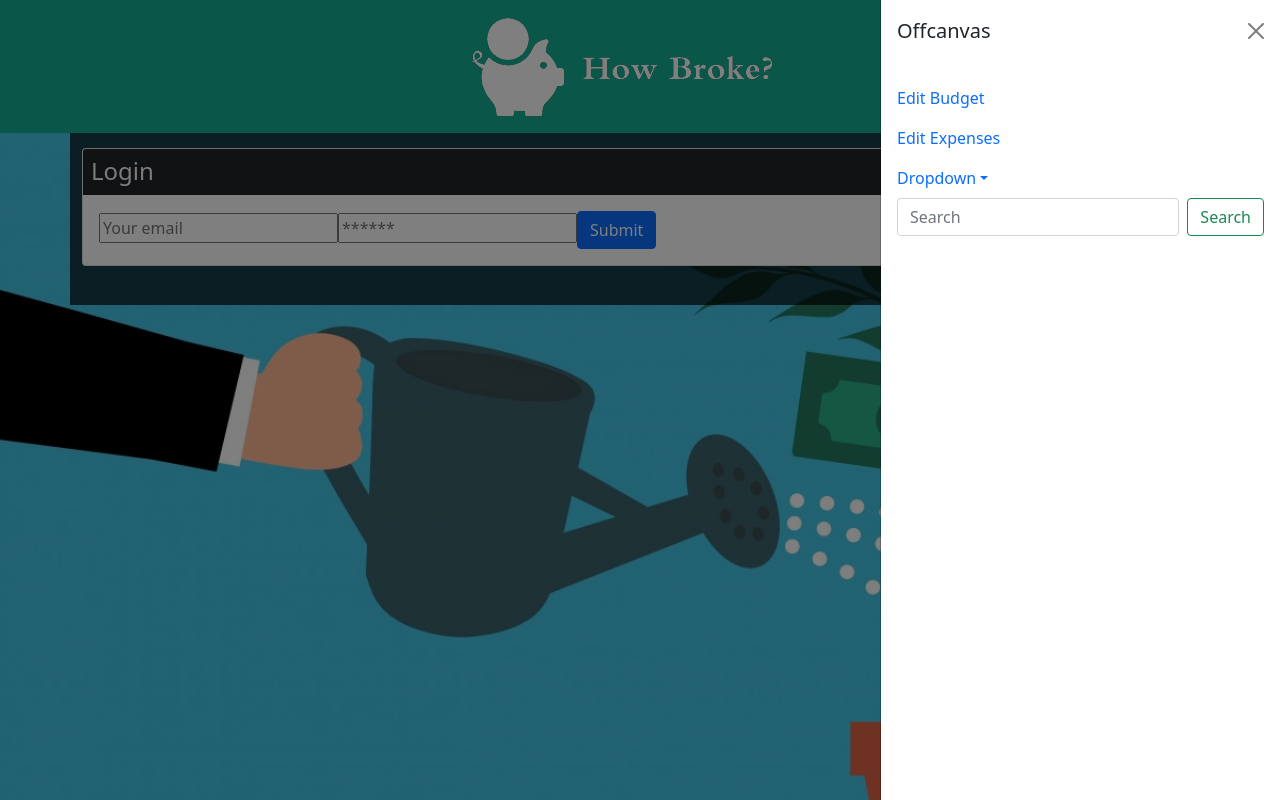
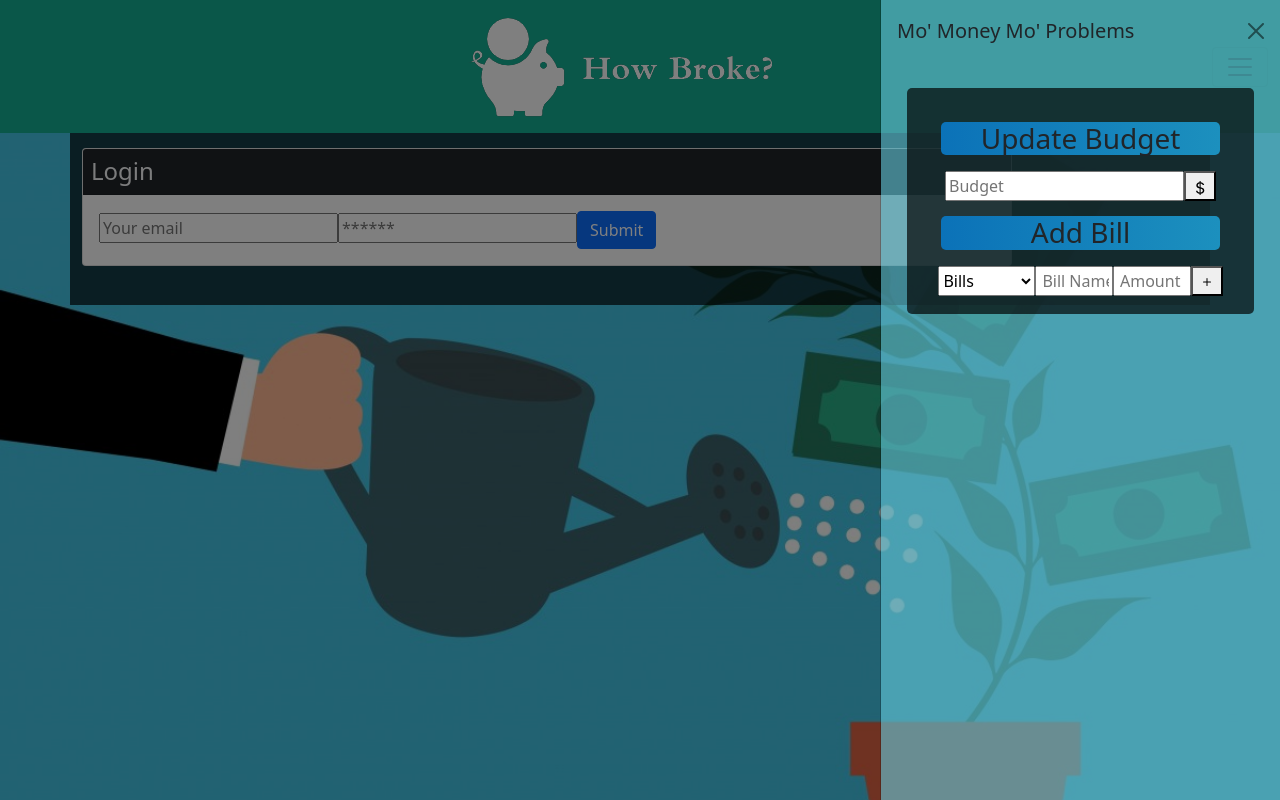
Before and after one commit to tallerdeldiablo/how-broke, a React (Create React App) app in the folder client/: page /login in a window 1280 px wide. Both pictures are taken after a click on the button 1240 px from the left and 66 px from the top of the page. Built offline with nearby package versions, Linux system fonts and the light colour scheme.

Commit message:
nav bar changes

```diff
--- a/client/src/components/Display/index.js
+++ b/client/src/components/Display/index.js
@@ -15,11 +15,11 @@ import ModalT from "../ModalT";
 export default function Display() {
     return (
     <>
-     <DisplayExpense/>
+     {/* <DisplayExpense/> */}
     <Display2/>
-//     <BudgetCard/>
-//     <br></br>
-//     <ProgressBars/>
+     <BudgetCard/>
+     <br></br>
+     <ProgressBars/>
 
 
     </>
--- a/client/src/components/DisplayExpense/index.js
+++ b/client/src/components/DisplayExpense/index.js
@@ -4,6 +4,7 @@ import { useQuery } from '@apollo/client';
 import ExpenseList from '../ExpenseList';
 import ExpenseForm from '../ExpenseForm';
 import { QUERY_EXPENSES } from '../../utils/queries';
+import './style.css';
 
 
 
@@ -14,7 +15,7 @@ const DisplayExpense = () => {
 
   return (
     <main>
-      <div className="flex-row justify-center">
+      <div className="Expenseform">
         <div
           className="col-12 col-md-10 mb-3 p-3"
           style={{ border: '1px dotted #1a1a1a' }}
--- a/client/src/components/DisplayExpense/style.css
+++ b/client/src/components/DisplayExpense/style.css
@@ -1,4 +1,4 @@
-#customers {
+/* #customers {
   font-family: Arial, Helvetica, sans-serif;
   border-collapse: collapse;
   width: 100%;
@@ -36,4 +36,9 @@ ers th:nth-child(even){background-color: #00ffbf;}
   text-align: left;
   background-color: #2111ff;
   color: rgb(82, 228, 143);
+} */
+.Expenseform {
+  display: flex;
+  flex-direction: column;
+  align-items: center;
 }
--- a/client/src/components/ExpenseForm/index.js
+++ b/client/src/components/ExpenseForm/index.js
@@ -6,6 +6,7 @@ import { ADD_EXPENSE } from '../../utils/mutations';
 import { QUERY_EXPENSES } from '../../utils/queries';
 
 import Auth from '../../utils/auth';
+import './style.css';
 
 const ExpenseForm = () => {
   const [expenseValue, setExpenseText] = useState('');
@@ -55,7 +56,7 @@ const ExpenseForm = () => {
 
   return (
     <div>
-      <h3>ADD A NEW EXPENSE</h3>
+      <h3 className="ExpenseInput">ADD A NEW EXPENSE</h3>
 
       {Auth.loggedIn() ? (
         <>
@@ -67,7 +68,7 @@ const ExpenseForm = () => {
 
           </p>
           <form
-            className="flex-row justify-center justify-space-between-md align-center"
+            className="form"
             onSubmit={handleFormSubmit}
           >
             <div className="col-12 col-lg-9">
--- /dev/null
+++ b/client/src/components/ExpenseForm/style.css
@@ -0,0 +1,11 @@
+.ExpenseInput {
+    display: flex;
+    flex-direction: column;
+    align-items: center;
+  }
+
+  .form {
+      display: flex;
+      flex-direction: column;
+      align-items: center;
+  }
--- a/client/src/components/Header/index.js
+++ b/client/src/components/Header/index.js
@@ -9,6 +9,7 @@ import NavDropdown from "react-bootstrap/NavDropdown";
 import Form from "react-bootstrap/Form";
 import FormControl from "react-bootstrap/FormControl";
 import Button from "react-bootstrap/Button";
+import DisplayExpense from "../DisplayExpense";
 import "./style.css";
 
 import Auth from "../../utils/auth";
@@ -21,45 +22,53 @@ const Header = () => {
   return (
     //took bg-primary out of className
     //fixed="top" in className to fix bar on top T*
-    <Navbar className="bgcolor"  expand={false}>
+    <Navbar className="bgcolor" expand={false}>
       <Container fluid>
         <Navbar.Brand href="#"></Navbar.Brand>
         <img src={logo} alt="logo" />
         <Navbar.Toggle aria-controls="offcanvasNavbar" />
-        <Navbar.Offcanvas
+        <Navbar.Offcanvas className="pullout"
           id="offcanvasNavbar"
           aria-labelledby="offcanvasNavbarLabel"
           placement="end"
         >
           <Offcanvas.Header closeButton>
             <Offcanvas.Title id="offcanvasNavbarLabel">
-              Offcanvas
+              Mo' Money Mo' Problems
             </Offcanvas.Title>
           </Offcanvas.Header>
           <Offcanvas.Body>
-            <Nav className="justify-content-end flex-grow-1 pe-3">
-              <Nav.Link href="#action1">Edit Budget</Nav.Link>
-              <Nav.Link href="#action2">Edit Expenses</Nav.Link>
-              <NavDropdown title="Dropdown" id="offcanvasNavbarDropdown">
-                <NavDropdown.Item href="#action3">Action</NavDropdown.Item>
-                <NavDropdown.Item href="#action4">
-                  Another action
-                </NavDropdown.Item>
-                <NavDropdown.Divider />
-                <NavDropdown.Item href="#action5">
-                  Something else here
-                </NavDropdown.Item>
-              </NavDropdown>
-            </Nav>
-            <Form className="d-flex">
-              <FormControl
-                type="search"
-                placeholder="Search"
-                className="me-2"
-                aria-label="Search"
-              />
-              <Button variant="outline-success">Search</Button>
-            </Form>
+          <section id="finances-input">
+            <h3>Update Budget</h3>
+            <div className="secondary-container">
+            <input type="text" id="budget-amount" name="budget-amount" placeholder="Budget" />
+            <button id="budget-button" className="button">
+                {/* <svg xmlns="http://www.w3.org/2000/svg" width="16" height="16" fill="currentColor" className="bi bi-plus" viewBox="0 0 16 16">
+                <path d="M8 4a.5.5 0 0 1 .5.5v3h3a.5.5 0 0 1 0 1h-3v3a.5.5 0 0 1-1 0v-3h-3a.5.5 0 0 1 0-1h3v-3A.5.5 0 0 1 8 4z"/>
+              </svg> */}
+              <svg xmlns="http://www.w3.org/2000/svg" width="16" height="16" fill="currentColor" className="bi bi-currency-dollar" viewBox="0 0 16 16">
+  <path d="M4 10.781c.148 1.667 1.513 2.85 3.591 3.003V15h1.043v-1.216c2.27-.179 3.678-1.438 3.678-3.3 0-1.59-.947-2.51-2.956-3.028l-.722-.187V3.467c1.122.11 1.879.714 2.07 1.616h1.47c-.166-1.6-1.54-2.748-3.54-2.875V1H7.591v1.233c-1.939.23-3.27 1.472-3.27 3.156 0 1.454.966 2.483 2.661 2.917l.61.162v4.031c-1.149-.17-1.94-.8-2.131-1.718H4zm3.391-3.836c-1.043-.263-1.6-.825-1.6-1.616 0-.944.704-1.641 1.8-1.828v3.495l-.2-.05zm1.591 1.872c1.287.323 1.852.859 1.852 1.769 0 1.097-.826 1.828-2.2 1.939V8.73l.348.086z"/>
+</svg>
+              </button>
+        </div>
+            <h3>Add Bill</h3>
+            <div id="bill-container" className="secondary-container">
+                <select name="bills" id="bills-input">
+                    <option value="bills">Bills</option>
+                    <option value="rent">Rent</option>
+                    <option value="insurance">Insurance</option>
+                    <option value="groceries">Groceries</option>
+                    <option value="utilities">Utilities</option>
+                    <option value="other">Other</option>
+                </select>
+
+                <input type="text" id="bill-name" name="bill-name" placeholder="Bill Name" />
+                <input type="text" id="bill-amount" name="bill-amount" placeholder="Amount" />
+                <button id="bill-button" className="bill-button"><svg xmlns="http://www.w3.org/2000/svg" width="16" height="16" fill="currentColor" className="bi bi-plus" viewBox="0 0 16 16">
+                    <path d="M8 4a.5.5 0 0 1 .5.5v3h3a.5.5 0 0 1 0 1h-3v3a.5.5 0 0 1-1 0v-3h-3a.5.5 0 0 1 0-1h3v-3A.5.5 0 0 1 8 4z"/>
+                  </svg></button>
+            </div>
+        </section>
           </Offcanvas.Body>
         </Navbar.Offcanvas>
       </Container>
--- a/client/src/components/Header/style.css
+++ b/client/src/components/Header/style.css
@@ -1,3 +1,7 @@
 .bgcolor {
     background-color:rgb(21, 174, 146);
 }
+
+.pullout {
+    background-color: rgba(102, 202, 220, 0.605);
+}
```
Also changed, not shown: client/src/components/ExpenseList/style.css (added).
